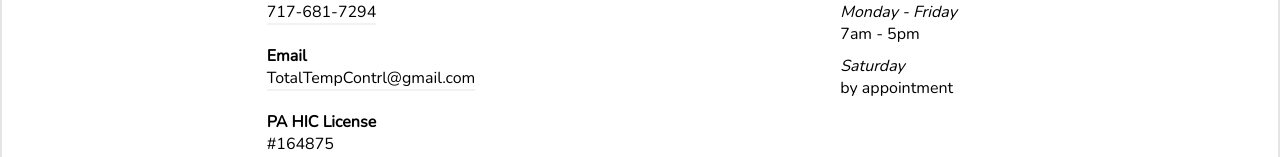
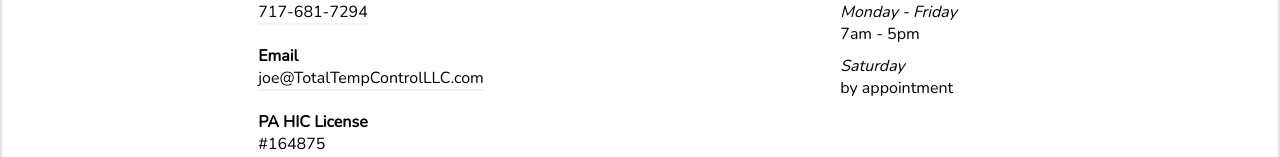
Before and after one commit to TwitchBronBron/totaltempcontrol.org, a website: page index.html in a window 1280 px wide. Shown: the part 3231-3388 px from the top of the page. Drawn offline with nearby package versions, Linux system fonts and the light colour scheme; a web font is replaced by a local one.

Commit message:
update Joe's email address

```diff
--- a/index.html
+++ b/index.html
@@ -105,7 +105,7 @@
                             <br />
                             <br />
                             <b>Email</b><br />
-                            <a nobold class="email" target="_blank" href="mailto:TotalTempContrl@gmail.com">TotalTempContrl@gmail.com</a>
+                            <a nobold class="email" target="_blank" href="mailto:joe@TotalTempControlLLC.com">joe@TotalTempControlLLC.com</a>
                             <br />
                             <br />
 
```
